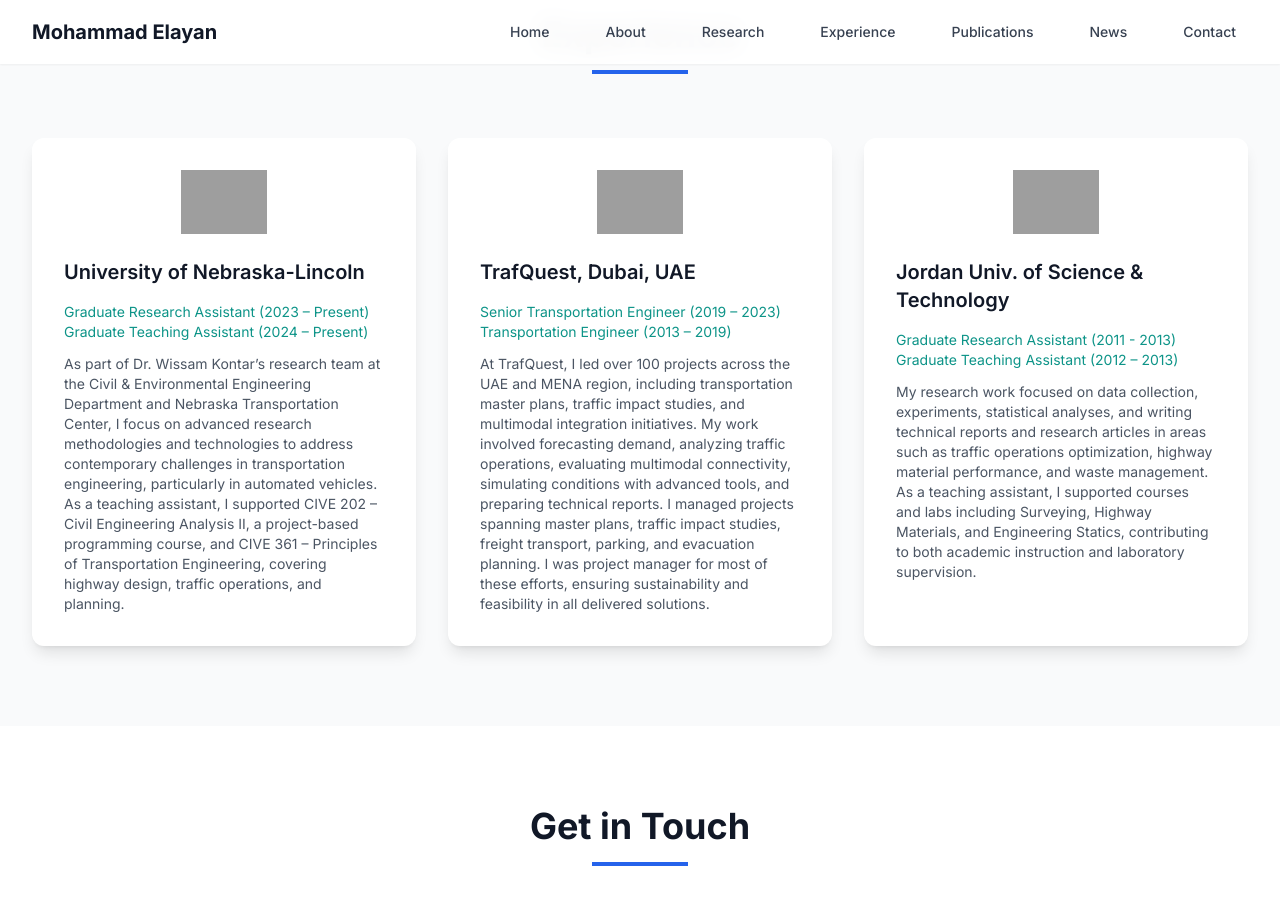
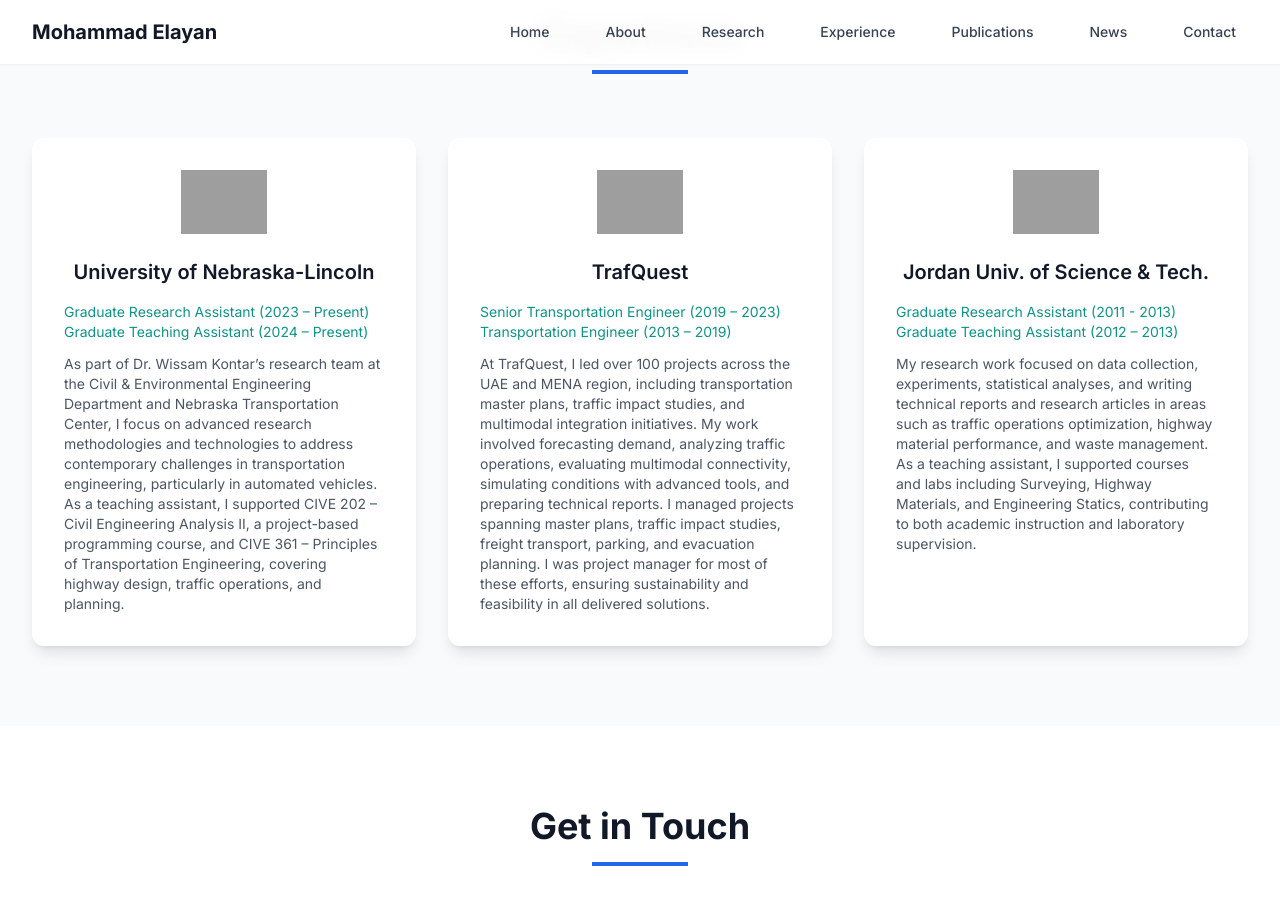
Before and after one commit to mselayan/mselayan.github.io, a Jekyll site: the page index.html, which Jekyll copies as it is, in a window 1280 px wide and 900 px high, scrolled down 5851 px, cut to the strip 0-900 px from the top of the window. Built offline with Jekyll 4.4.1, drawn with Linux system fonts in a browser that asks for light colours; nearby versions of some CDN libraries; grey boxes are pictures that could not be loaded.

Commit message:
Update index.html

```diff
--- a/index.html
+++ b/index.html
@@ -439,7 +439,7 @@
                     <div class="flex items-center justify-center mb-6">
                         <img src="https://ucomm.unl.edu/sites/unl.edu.university-communication/files/styles/no_crop_720/public/media/image/nebraska-n.jpg?itok=4Vj3-oUs" alt="UNL Logo" class="h-16">
                     </div>
-                    <h3 class="text-xl font-semibold text-gray-900 mb-4">University of Nebraska-Lincoln</h3>
+                    <h3 class="text-xl font-semibold text-gray-900 mb-4 text-center">University of Nebraska-Lincoln</h3>
                     <p class="text-teal-600 text-sm">
                         Graduate Research Assistant (2023 – Present)<br>
                         Graduate Teaching Assistant (2024 – Present)
@@ -454,7 +454,7 @@
                     <div class="flex items-center justify-center mb-6">
                         <img src="https://media.licdn.com/dms/image/v2/C510BAQG4IVB3qNbm0Q/company-logo_200_200/company-logo_200_200/0/1630563973053/trafquest_logo?e=2147483647&v=beta&t=6HLNXkBggzQySmf9RtR0pgwmgKySPjoU2dzjJTNqAys" alt="TrafQuest Logo" class="h-16">
                     </div>
-                    <h3 class="text-xl font-semibold text-gray-900 mb-4">TrafQuest, Dubai, UAE</h3>
+                    <h3 class="text-xl font-semibold text-gray-900 mb-4 text-center">TrafQuest</h3>
                     <p class="text-teal-600 text-sm">
                         Senior Transportation Engineer (2019 – 2023)<br>
                         Transportation Engineer (2013 – 2019)
@@ -469,7 +469,7 @@
                     <div class="flex items-center justify-center mb-6">
                         <img src="https://upload.wikimedia.org/wikipedia/en/a/ab/JUST_logo2.png" alt="JUST Logo" class="h-16">
                     </div>
-                    <h3 class="text-xl font-semibold text-gray-900 mb-4">Jordan Univ. of Science & Technology</h3>
+                    <h3 class="text-xl font-semibold text-gray-900 mb-4 text-center">Jordan Univ. of Science & Tech.</h3>
                     <p class="text-teal-600 text-sm">
                         Graduate Research Assistant (2011 - 2013)<br>
                         Graduate Teaching Assistant (2012 – 2013)
```
